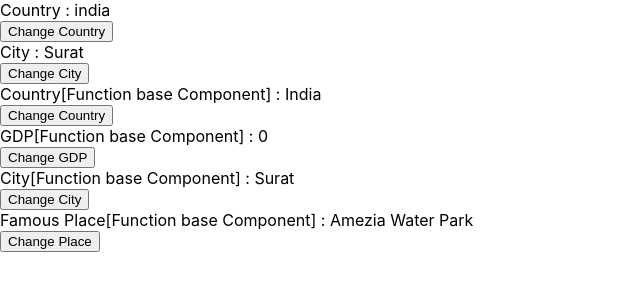
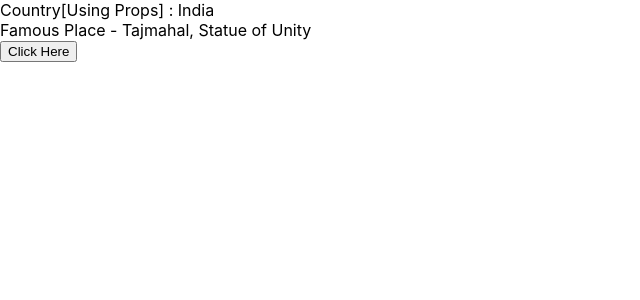
Before and after one commit to krishnakakadiya0/circlet, a React (Create React App) app: page / in a window 1280 px wide. Shown: the top 300 px of the page, without its empty margins (0-640 px from the left). Built offline with nearby package versions, Linux system fonts and the light colour scheme.

Commit message:
using props

```diff
--- a/src/App.js
+++ b/src/App.js
@@ -1,16 +1,18 @@
 import "./App.css";
-import City from "./containers/Country/City";
-import CityFun from "./containers/Country/CityFun";
-import Country from "./containers/Country/Country";
-import CountryFun from "./containers/Country/CountryFun";
+import CountryProps from "./containers/Country[Props]/CountryProps";
+// import City from "./containers/Country/City";
+// import CityFun from "./containers/Country/CityFun";
+// import Country from "./containers/Country/Country";
+// import CountryFun from "./containers/Country/CountryFun";
 
 function App() {
   return (
     <>
-      <Country />
+      {/* <Country />
       <City />
       <CountryFun />
-      <CityFun />
+      <CityFun /> */}
+      <CountryProps />
     </>
   );
 }
--- /dev/null
+++ b/src/containers/Country[Props]/CityProps.js
@@ -0,0 +1,11 @@
+import React, { useState } from 'react';
+
+function CityProps({country}) {
+    return (
+        <div>
+            {country === 'India' ? <div>Famous Place - Tajmahal, Statue of Unity</div> : <div>Famous Place - London, Oxford</div>}
+        </div>
+    );
+}
+
+export default CityProps;
--- /dev/null
+++ b/src/containers/Country[Props]/CountryProps.js
@@ -0,0 +1,17 @@
+import React, { useState } from 'react';
+import CityProps from './CityProps';
+
+function CountryProps(props) {
+
+    const [country, setCountry] = useState('India');
+
+    return (
+        <div>
+            <div>Country[Using Props] : {country}</div>
+            <CityProps country={country} />
+            <button onClick={() => setCountry('UK')}>Click Here</button>
+        </div>
+    );
+}
+
+export default CountryProps;
```
